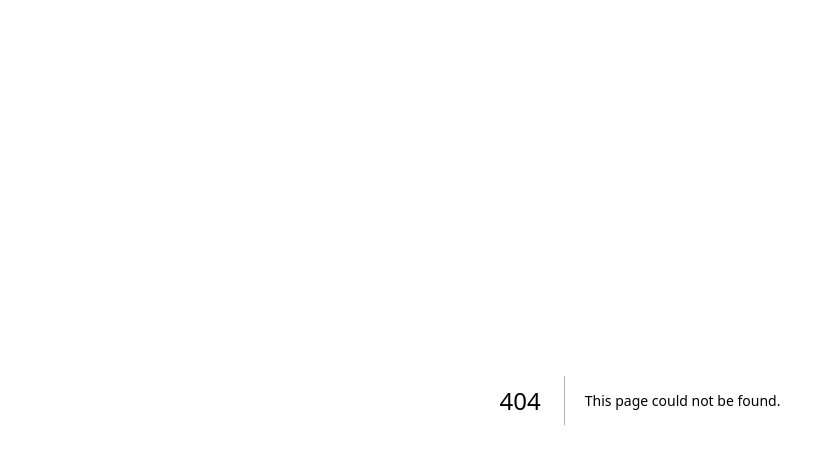
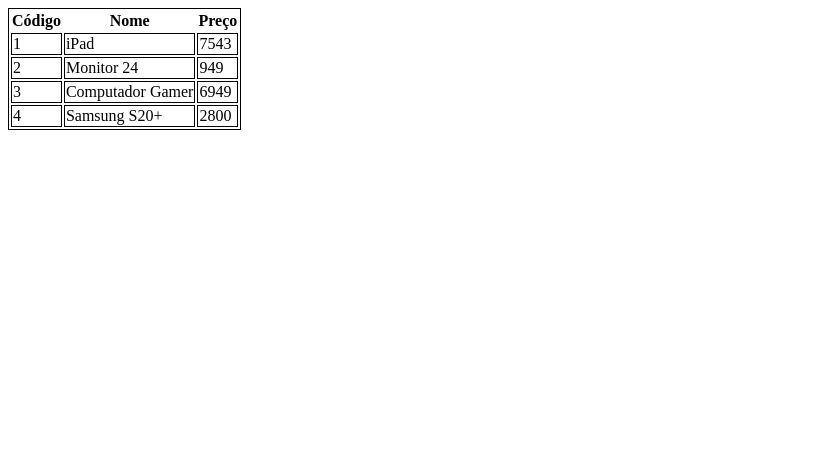
Before and after one commit to nina0-0nina/Curso_nextjs, a Next.js app in the folder curso-nextjs/exercicios/: page /render/repeticao2 in a window 1280 px wide. Before the commit this address had no page. Shown: the top 464 px of the page, without its empty margins (0-835 px from the left). Built offline with nearby package versions, Linux system fonts and the light colour scheme.

Commit message:
repetição 2

```diff
--- /dev/null
+++ b/curso-nextjs/exercicios/Data/ListaProdutos.js
@@ -0,0 +1,8 @@
+import Produto from "../model/produto";
+
+export default [
+    new Produto(1, 'iPad', 7543),
+    new Produto(2, 'Monitor 24', 949),
+    new Produto(3, 'Computador Gamer', 6949),
+    new Produto(4, 'Samsung S20+', 2800),
+]
--- /dev/null
+++ b/curso-nextjs/exercicios/model/produto.js
@@ -0,0 +1,23 @@
+export default class Produto {
+    #id
+    #nome
+    #preco
+
+    constructor(id, nome , preco) {
+        this.#id = id
+        this.#nome = nome
+        this.#preco = preco
+    }
+
+    get preco(){
+        return this.#preco
+    }
+
+    get id(){
+        return this.#id
+    }
+
+    get nome(){
+        return this.#nome
+    }
+}
--- /dev/null
+++ b/curso-nextjs/exercicios/src/pages/render/repeticao2.jsx
@@ -0,0 +1,37 @@
+import ListaProdutos from "../../../Data/ListaProdutos"
+
+export default function repeticao2(){
+
+    const comBorda = {
+        border: "1px solid #000",
+    }
+
+    function renderizarLinhas(){
+        return ListaProdutos.map(produto => {
+            return (
+                <tr key = {produto.id} >
+                    <td style = {comBorda}>{produto.id}</td>
+                    <td style = {comBorda}>{produto.nome}</td>
+                    <td style = {comBorda}>{produto.preco}</td>
+                </tr>
+            )
+        })
+    }
+
+    return (
+        <div>
+            <table style={comBorda}>
+                <thead>
+                    <tr>
+                        <th>Código</th>
+                        <th>Nome</th>
+                        <th>Preço</th>
+                    </tr>
+                </thead>
+                <tbody>
+                    {renderizarLinhas()}
+                </tbody>
+            </table>
+        </div>
+    )
+}
```
